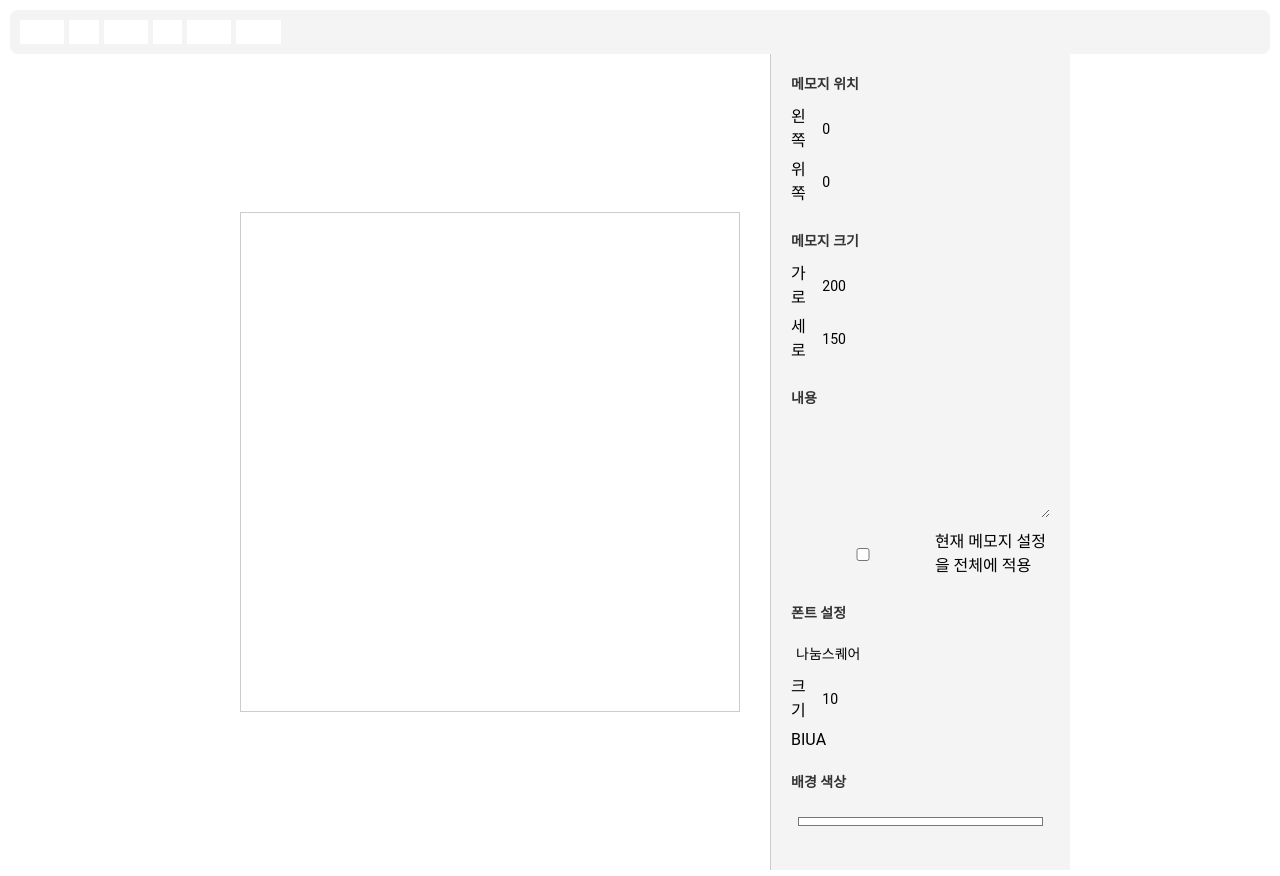
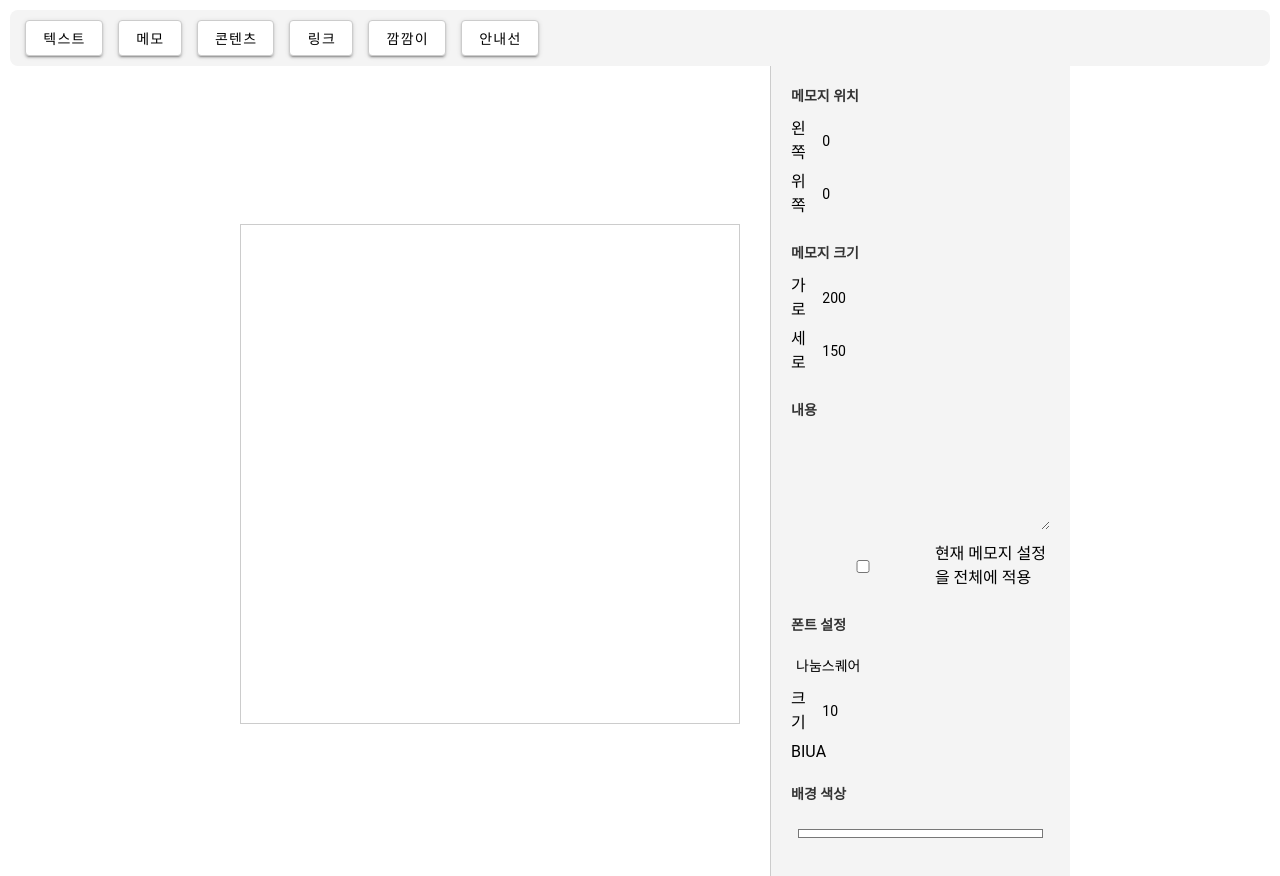
Before and after one commit to choyd93/moveable-test, a Nuxt app: page / in a window 1280 px wide. Shown: the top 876 px of the page. Built offline with nearby package versions, Linux system fonts and the light colour scheme.

Commit message:
chore: 버튼 동적으로 변경 및 active 추가

```diff
--- a/pages/index.vue
+++ b/pages/index.vue
@@ -2,12 +2,16 @@
     <div class="editor-container">
         <!-- 상단 버튼 패널 -->
         <div class="button-panel">
-            <button @click="setActiveTool('text')">텍스트</button>
-            <button @click="setActiveTool('memo')">메모</button>
-            <button @click="setActiveTool('contents')">콘텐츠</button>
-            <button @click="setActiveTool('link')">링크</button>
-            <button @click="setActiveTool('dark')">깜깜이</button>
-            <button @click="setActiveTool('line')">안내선</button>
+            <v-btn
+                v-for="tool in tools"
+                :key="tool.value"
+                @click="setActiveTool(tool.value)"
+                :class="{ active: activeTool === tool.value }"
+                color="white"
+                class="custom-button"
+            >
+                {{ tool.label }}
+            </v-btn>
         </div>
 
         <!-- 도화지와 도구 패널을 감싸는 영역 -->
@@ -95,6 +99,14 @@
 import { ref, reactive, nextTick } from 'vue';
 import Moveable from 'vue3-moveable';
 
+const tools = [
+    { value: 'text', label: '텍스트' },
+    { value: 'memo', label: '메모' },
+    { value: 'contents', label: '콘텐츠' },
+    { value: 'link', label: '링크' },
+    { value: 'dark', label: '깜깜이' },
+    { value: 'line', label: '안내선' }
+];
 const renderDirections = ['nw', 'n', 'ne', 'w', 'e', 'sw', 's', 'se'];
 
 const activeTool = ref(''); // 현재 선택된 도구 (텍스트, 메모 등)
@@ -227,7 +239,7 @@ const onRotate = e => {
 <style scoped lang="scss">
 .editor-container {
     display: flex;
-    flex-direction: column; /* 상단에 버튼 패널 배치 */
+    flex-direction: column;
     padding: 10px;
 }
 
@@ -240,20 +252,38 @@ const onRotate = e => {
     color: #fff;
     button {
         background-color: #fff;
+        cursor: pointer;
     }
+
+    .v-btn.active {
+        background-color: black !important;
+        color: white !important;
+    }
+}
+
+.custom-button {
+    background-color: white !important;
+    color: black !important;
+    border: 1px solid #ccc;
+    margin: 0 5px;
+}
+
+.custom-button.active {
+    background-color: black !important;
+    color: white !important;
 }
 
 /* 도화지와 도구 패널을 감싸는 영역 */
 .content-area {
-    display: flex; /* 도화지와 도구 패널을 나란히 배치 */
-    justify-content: center; /* 중앙 정렬 */
+    display: flex;
+    justify-content: center;
 }
 
 .container-wrapper {
     display: flex;
     justify-content: center;
     align-items: center;
-    background-color: #ffffff; /* 도화지 배경색 설정 */
+    background-color: #ffffff;
     padding: 30px;
     border-radius: 8px;
 }
```
